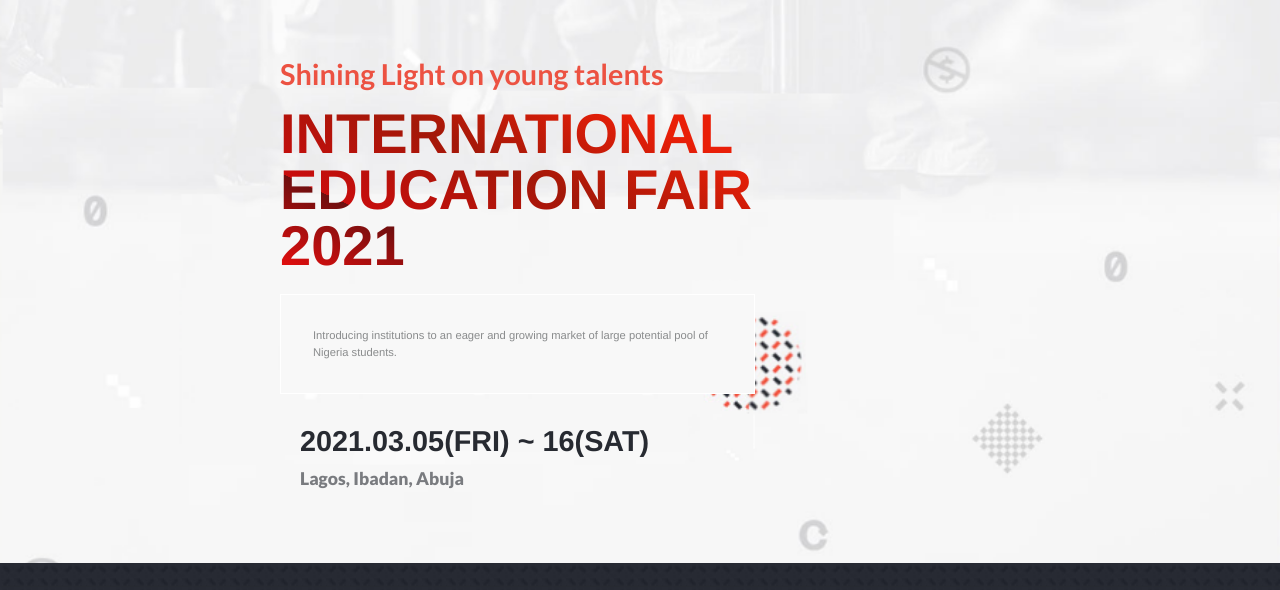
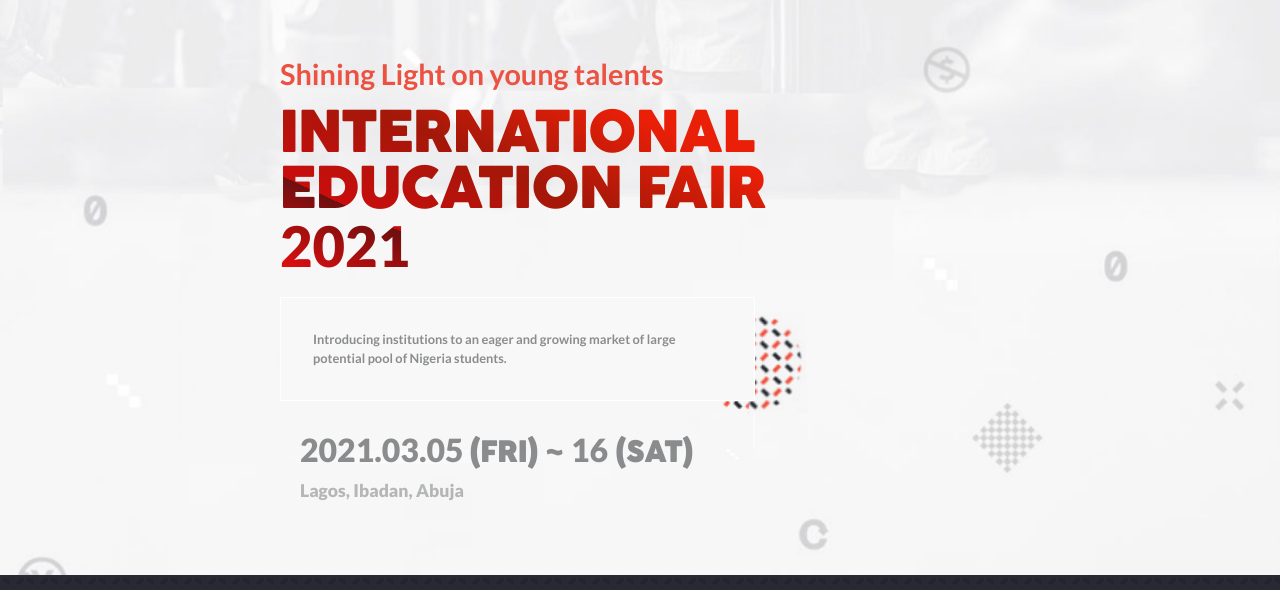
Before and after one commit to chasscepts/capstone-project-html, a website: page index.html in a window 1280 px wide. Shown: the part 130-720 px from the top of the page. Drawn offline with Linux system fonts and the light colour scheme.

Commit message:
change cocogoose to load from local copy

```diff
--- /dev/null
+++ b/_cocogoose.scss
@@ -0,0 +1,4 @@
+@font-face {
+  font-family: cocogoose;
+  src: url(assets/fonts/Cocogoose-Pro-Bold-trial.ttf);
+}
--- a/index.html
+++ b/index.html
@@ -62,12 +62,12 @@
     <section class="home-intro">
       <div class="container-md">
         <p class="text-primary intro-text">Shining Light on young talents</p>
-        <h2 class="text-primary page-heading">International<br>Education Fair<br>2021</h2>
+        <h2 class="text-primary page-heading">International<br>Education Fair<br><span class="number">2021</span></h2>
         <div class="main-card text-muted">
           Introducing institutions to an eager and growing market of large potential pool of Nigeria students.
         </div>
-        <div class="date text-dark">
-          2021.03.05(FRI) ~ 16(SAT)<br>
+        <div class="date text-muted">
+          <span class="number">2021.03.05 </span>(FRI) ~ <span class="number">16</span> (SAT)<br>
           <span>Lagos, Ibadan, Abuja</span>
         </div>
       </div>
--- a/style.scss
+++ b/style.scss
@@ -1,3 +1,5 @@
+@import 'cocogoose';
+
 $color-dark: #272a31;
 $color-primary: #ec5242;
 $color-secondary: #d3d3d3;
@@ -339,15 +341,26 @@ b {
     background-clip: text;
     -webkit-text-fill-color: transparent;
 
+    .number {
+      font-family: $lato;
+      font-weight: bolder;
+      font-size: 3rem;
+    }
+
     @include media-break(md) {
       padding-left: 0;
       font-size: 3.5rem;
+
+      .number {
+        font-size: 3.5rem;
+      }
     }
   }
 
   .main-card {
-    font-family: $coco-goose;
-    font-size: 0.7rem;
+    font-family: $lato;
+    font-weight: bold;
+    font-size: 0.8rem;
     margin: 10px;
     padding: 2rem;
     border: 1px solid #fff;
@@ -373,6 +386,11 @@ b {
       font-family: $lato;
       font-size: 1.1rem;
       opacity: 0.6;
+
+      &.number {
+        font-size: 2rem;
+        opacity: 1;
+      }
     }
   }
 
@@ -401,7 +419,7 @@ b {
 
   .page-heading {
     font-family: $coco-goose;
-    font-size: 2.4rem;
+    font-size: 2.2rem;
     line-height: 1.2;
     font-weight: bold;
     text-transform: uppercase;
@@ -410,9 +428,14 @@ b {
     margin-left: auto;
     margin-right: auto;
 
+    .number {
+      font-family: $lato;
+      font-size: 2.4rem;
+      font-weight:900;
+    }
+
     @include media-break(md) {
       padding-left: 0;
-      font-size: 3.5rem;
     }
   }
 
```
Also changed, not shown: about.html (+1 -2 lines), assets/fonts/Cocogoose-Pro-Bold-trial.ttf (added), style.css, 1 other file.
